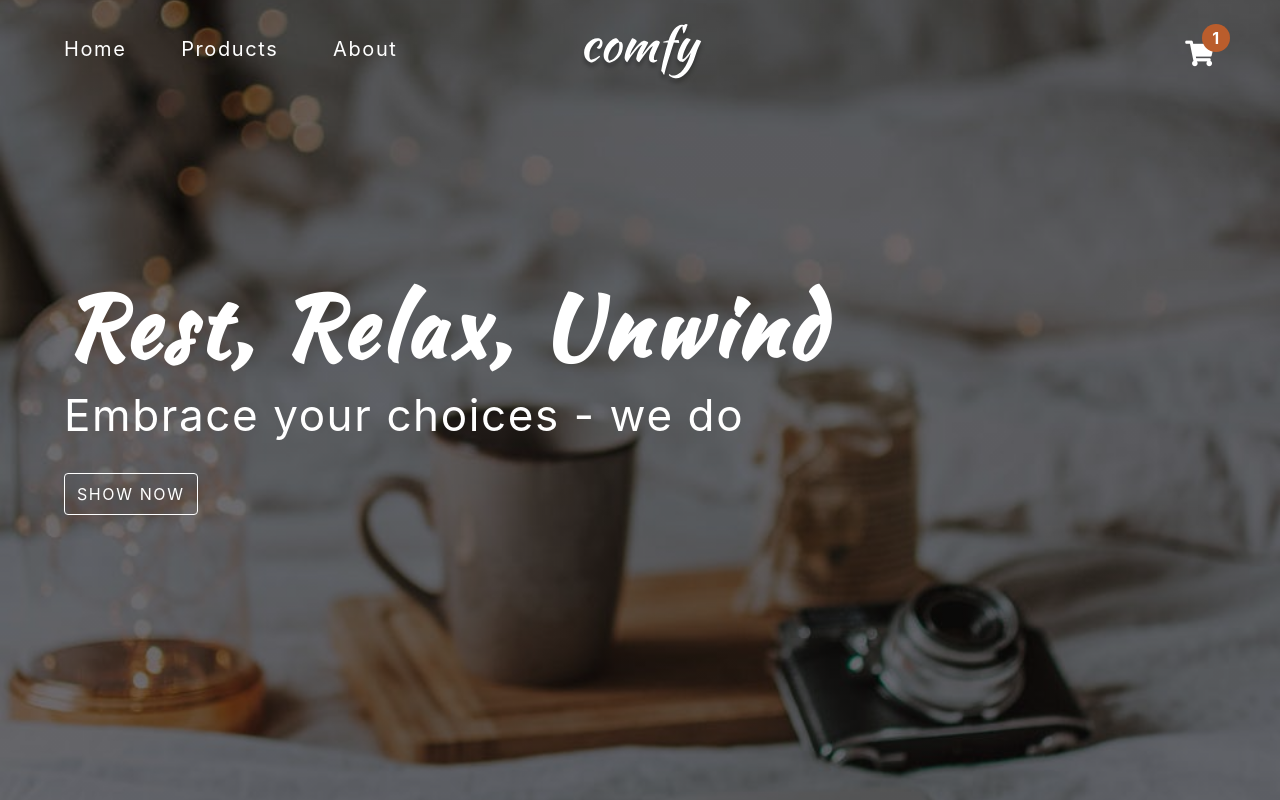
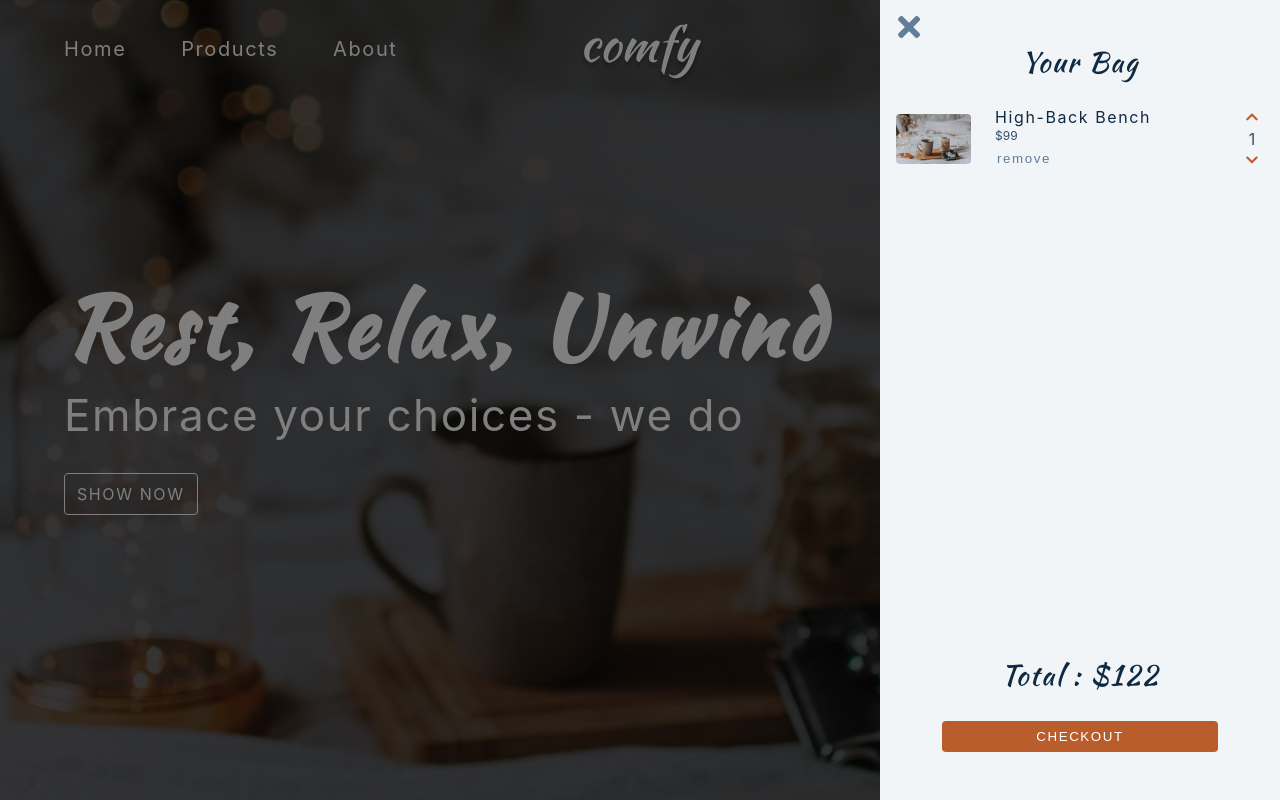
Before and after one commit to VladiVK/Comfy-e-commerce, a plain HTML site: page index.html in a window 1280 px wide. Both pictures are taken after a click on the button 1199 px from the left and 54 px from the top of the page. Drawn offline with Linux system fonts and the light colour scheme.

Commit message:
Cart: open/close functionality

```diff
--- a/index.html
+++ b/index.html
@@ -81,6 +81,48 @@
       </ul>
     </aside>
   </div>
+  <!-- Cart -->
+  <div class="cart-overlay">
+    <aside class="cart">
+      <button class="cart-close">
+        <i class="fas fa-times"></i>
+      </button>
+      <header>
+        <h3 class="text-slanted">
+          your bag
+        </h3>
+      </header>
+      <!-- cart items -->
+      <div class="cart-items">
+        <!-- Single item -->
+        <article class="cart-item" data-id="">
+          <img class="cart-item-img" src="./images/main-bcg.jpeg" alt="name">
+          <!-- item info -->
+          <div>
+            <h4 class="cart-item-name">high-back bench</h4>
+            <p class="cart-item-price">$99</p>
+            <button class="cart-item-remove-btn">remove</button>
+          </div>
+          <!-- amout toggle -->
+          <div>
+            <button class="cart-item-increase-btn">
+              <i class="fas fa-chevron-up"></i>
+            </button>
+            <p class="cart-item-amount">1</p>
+            <button class="cart-item-decrease-btn">
+              <i class="fas fa-chevron-down"></i>
+            </button>
+          </div>
+        </article>
+        <!-- End of Single item -->
+      </div>
+      <footer>
+        <h3 class="cart-total text-slanted">total : $122</h3>
+        <button class="cart-checkout btn">checkout</button>
+      </footer>
+
+    </aside>
+  </div>
   <script type="module" src="index.js"></script>
 </body>
 
--- a/src/cart/toggleCart.js
+++ b/src/cart/toggleCart.js
@@ -1,3 +1,15 @@
 import { getElement } from '../utils.js';
 
-export const openCart = () => {};
+const toggleCartBtn = getElement('.toggle-cart');
+const cartOverlay = getElement('.cart-overlay');
+const closeCartBtn = getElement('.cart-close');
+
+toggleCartBtn.addEventListener('click', () => {
+  cartOverlay.classList.add('show');
+});
+closeCartBtn.addEventListener('click', () => {
+  cartOverlay.classList.remove('show');
+});
+export const openCart = () => {
+  cartOverlay.classList.add('show');
+};
```
